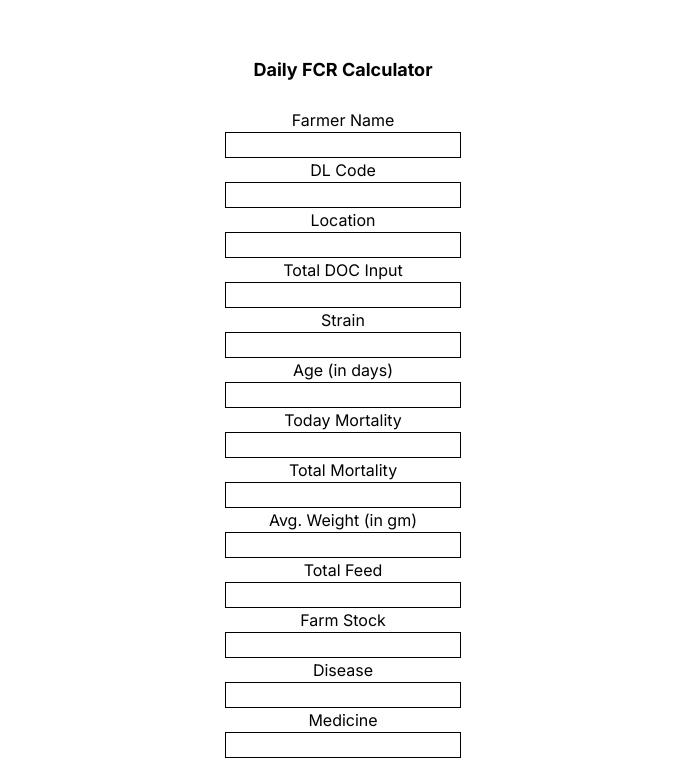
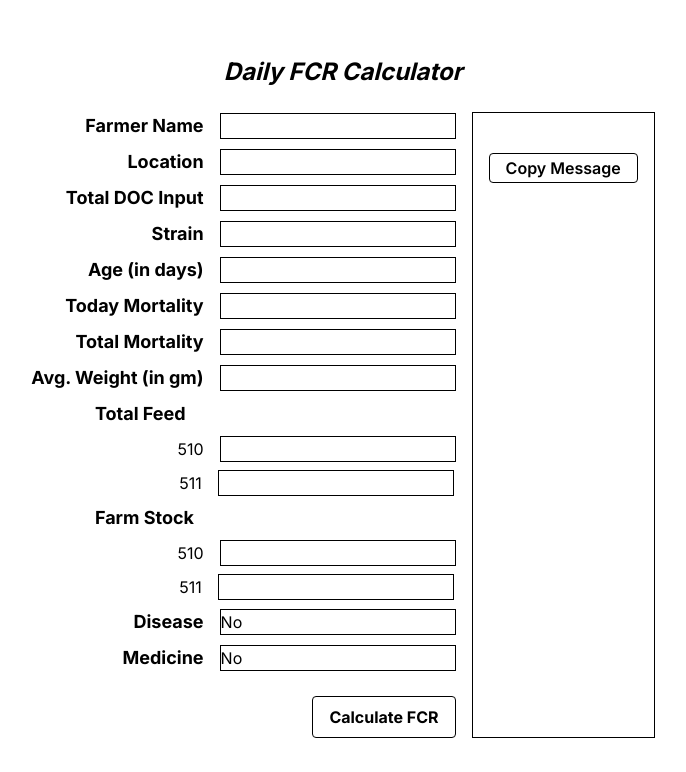
Before and after one commit to bayezid-hossain/daily-fcr, a Next.js app: page / in a window 1280 px wide. Shown: the top 772 px of the page, without its empty margins (297-983 px from the left). Built offline with nearby package versions, Linux system fonts and the light colour scheme.

Commit message:
finalized

```diff
--- a/src/app/components/standardTable.tsx
+++ b/src/app/components/standardTable.tsx
@@ -4,11 +4,11 @@ const StandardTable = () => {
   return (
     <div>
       {' '}
-      <div className="flex-col mb-12 text-center">
+      <div className="flex-col mb-12 text-center justify-start">
         <h1 className="bg-black text-black font-bold text-lg px-4 py-2 mb-4 mr-8 lg:mr-0">
           Standard Data
         </h1>
-        <div className="flex flex-row items-center justify-center lg:flex-col">
+        <div className="flex flex-row items-start justify-center lg:flex-col">
           <table className="border-collapse border border-gray-800 text-sm mr-8 lg:mt-4 lg:mr-0">
             <thead className="text-black">
               <tr className="text-black">
--- a/src/app/page.tsx
+++ b/src/app/page.tsx
@@ -1,6 +1,7 @@
 'use client';
 
 import Image from 'next/image';
+import copy from 'clipboard-copy';
 const data = [
   { age: 1, weight: 61, fcr: 0.207 },
   { age: 2, weight: 79, fcr: 0.37 },
@@ -38,12 +39,6 @@ const data = [
 import React, { useState } from 'react';
 import StandardTable from './components/standardTable';
 
-const calculateFCR = (totalFeed: number, avgWeight: number): number => {
-  // Calculate FCR using the formula
-  // FCR = Total Feed / (Total Weight Gain)
-  return totalFeed / avgWeight;
-};
-
 export default function Home() {
   const [formData, setFormData] = useState({
     farmerName: '',
@@ -56,37 +51,92 @@ export default function Home() {
     totalMortality: '',
     avgWeight: '',
     totalFeed: '',
+    totalFeed510: '',
+    totalFeed511: '',
+    farmStock510: '',
+    farmStock511: '',
     farmStock: '',
-    disease: '',
-    medicine: '',
+    disease: 'No',
+    medicine: 'No',
   });
+  const [msgData, setMsgData] = useState('');
   const handleChange = (e: React.ChangeEvent<HTMLInputElement>): void => {
     const { name, value } = e.target;
     setFormData({ ...formData, [name]: value });
+  };
+
+  const calculateFCR = (
+    totalFeed: number,
+    avgWeight: number,
+    totalDOCInput: number
+  ): number => {
+    // Calculate FCR using the formula
+    // FCR = Total Feed / (Total Weight Gain)
+    const fcr = (totalDOCInput * (avgWeight / 1000)) / (totalFeed * 50);
+    const currentDate = new Date();
+
+    const day = String(currentDate.getDate()).padStart(2, '0');
+    const month = String(currentDate.getMonth() + 1).padStart(2, '0');
+    const year = String(currentDate.getFullYear()).slice(2);
+    const formattedDate = `${day}.${month}.${year}`;
+    const weight = data.find(
+      (item) => item.age == Number(formData.age)
+    )?.weight;
+    const msg = `\n
+    Date: ${formattedDate}\n
+    Farmer: ${formData.farmerName}\n
+    Location: ${formData.location}\n
+    Total DOC Input: ${formData.totalDOCInput}\n
+    Strain: ${formData.strain}\n
+    Age: ${formData.age} days \n\n
+    Today Mortality:${formData.todayMortality}\n
+    Total Mortality: ${formData.totalMortality}\n
+    Avg. Wt: ${formData.avgWeight} gm \n
+    Std. Wt: ${weight} gm\n
+    FCR: ${fcr}\n
+    Std FCR: ${data.find((item) => item.age == Number(formData.age))?.fcr}\n
+    \n
+    Feed: ${totalFeed} Bags Running\n
+    510: ${formData.totalFeed510}\n
+    511: ${formData.totalFeed511}\n\n
+    Farm Stock: \n
+    510: ${formData.farmStock510} Bags\n
+    511: ${formData.farmStock511} Bags\n
+    \n
+    Disease: ${formData.disease}\n
+    Medicine: ${formData.medicine}
+    `;
+    setMsgData(msg);
+    return fcr;
+  };
+  const handleCopy = async () => {
+    await copy(msgData);
+    alert('Message copied to clipboard!');
   };
 
   const handleSubmit = (e: React.FormEvent): void => {
     e.preventDefault();
     // Calculate FCR
     const fcr = calculateFCR(
-      Number(formData.totalFeed),
-      Number(formData.avgWeight)
+      Number(formData.totalFeed510) + Number(formData.totalFeed511) + 1,
+      Number(formData.avgWeight),
+      Number(formData.totalDOCInput) - Number(formData.totalMortality)
     );
-    alert(`FCR: ${fcr}`);
   };
   return (
     <main className="bg-white flex min-h-screen items-center justify-center p-12 flex-col">
       <div className="flex flex-col items-center mb-12">
-        <h1 className="bg-black text-black font-bold text-lg px-4 py-2 mb-4">
+        <h1 className="bg-black text-black font-bold text-2xl italic px-4 py-2 mb-4">
           Daily FCR Calculator
         </h1>
         <div>
-          <div className="flex flex-col mb-4">
+          <div className="flex flex-row mb-4 gap-x-4">
             <form
               onSubmit={handleSubmit}
-              className="flex flex-col items-center text-black"
+              className="flex flex-col items-end text-black gap-y-2"
             >
-              <label htmlFor="farmerName">Farmer Name</label>
+              <div className="flex flex-row justify-center items-center gap-x-4">
+                <label className="font-bold text-lg">Farmer Name</label>
                 <input
                   type="text"
                   id="farmerName"
@@ -95,18 +145,9 @@ export default function Home() {
                   onChange={handleChange}
                   className="border border-black"
                 />
-
-              <label htmlFor="dlCode">DL Code</label>
-              <input
-                type="text"
-                id="dlCode"
-                name="dlCode"
-                value={formData.dlCode}
-                onChange={handleChange}
-                className="border border-black"
-              />
-
-              <label htmlFor="location">Location</label>
+              </div>
+              <div className="flex flex-row justify-center items-center gap-x-4">
+                <label className="font-bold text-lg">Location</label>
                 <input
                   type="text"
                   id="location"
@@ -115,18 +156,20 @@ export default function Home() {
                   onChange={handleChange}
                   className="border border-black"
                 />
-
-              <label htmlFor="totalDOCInput">Total DOC Input</label>
+              </div>
+              <div className="flex flex-row justify-center items-center gap-x-4">
+                <label className="font-bold text-lg">Total DOC Input</label>
                 <input
-                type="text"
+                  type="number"
                   id="totalDOCInput"
                   name="totalDOCInput"
                   value={formData.totalDOCInput}
                   onChange={handleChange}
                   className="border border-black"
                 />
-
-              <label htmlFor="strain">Strain</label>
+              </div>
+              <div className="flex flex-row justify-center items-center gap-x-4">
+                <label className="font-bold text-lg">Strain</label>
                 <input
                   type="text"
                   id="strain"
@@ -135,68 +178,109 @@ export default function Home() {
                   onChange={handleChange}
                   className="border border-black"
                 />
-
-              <label htmlFor="age">Age (in days)</label>
+              </div>
+              <div className="flex flex-row justify-center items-center gap-x-4">
+                <label className="font-bold text-lg">Age (in days)</label>
                 <input
-                type="text"
+                  type="number"
                   id="age"
                   name="age"
                   value={formData.age}
                   onChange={handleChange}
                   className="border border-black"
                 />
-
-              <label htmlFor="todayMortality">Today Mortality</label>
+              </div>
+              <div className="flex flex-row justify-center items-center gap-x-4">
+                <label className="font-bold text-lg">Today Mortality</label>
                 <input
-                type="text"
+                  type="number"
                   id="todayMortality"
                   name="todayMortality"
                   value={formData.todayMortality}
                   onChange={handleChange}
                   className="border border-black"
                 />
-
-              <label htmlFor="totalMortality">Total Mortality</label>
+              </div>
+              <div className="flex flex-row justify-center items-center gap-x-4">
+                <label className="font-bold text-lg">Total Mortality</label>
                 <input
-                type="text"
+                  type="number"
                   id="totalMortality"
                   name="totalMortality"
                   value={formData.totalMortality}
                   onChange={handleChange}
                   className="border border-black"
                 />
-
-              <label htmlFor="avgWeight">Avg. Weight (in gm)</label>
+              </div>
+              <div className="flex flex-row justify-center items-center gap-x-4">
+                <label className="font-bold text-lg">Avg. Weight (in gm)</label>
                 <input
-                type="text"
+                  type="number"
                   id="avgWeight"
                   name="avgWeight"
                   value={formData.avgWeight}
                   onChange={handleChange}
                   className="border border-black"
                 />
-
-              <label htmlFor="totalFeed">Total Feed</label>
+              </div>{' '}
+              <label className="w-full flex pl-[15%] font-bold text-lg">
+                Total Feed
+              </label>
+              <div className="flex flex-col justify-center items-center gap-y-2 ">
+                <div className="flex flex-row justify-center items-center gap-x-4">
+                  <label>510</label>
                   <input
-                type="text"
-                id="totalFeed"
-                name="totalFeed"
-                value={formData.totalFeed}
+                    type="number"
+                    id="totalFeed510"
+                    name="totalFeed510"
+                    value={formData.totalFeed510}
                     onChange={handleChange}
                     className="border border-black"
                   />
-
-              <label htmlFor="farmStock">Farm Stock</label>
+                </div>
+                <div className="flex flex-row justify-center items-center gap-x-4">
+                  <label>511</label>
                   <input
-                type="text"
-                id="farmStock"
-                name="farmStock"
-                value={formData.farmStock}
+                    type="number"
+                    id="totalFeed511"
+                    name="totalFeed511"
+                    value={formData.totalFeed511}
                     onChange={handleChange}
                     className="border border-black"
                   />
-
-              <label htmlFor="disease">Disease</label>
+                </div>
+              </div>
+              <label className="w-full flex pl-[15%] font-bold text-lg">
+                Farm Stock
+              </label>
+              <div className="flex flex-row justify-center items-center gap-x-4">
+                <div className="flex flex-col justify-center items-center gap-y-2">
+                  <div className="flex flex-row justify-center items-center gap-x-4">
+                    <label>510</label>
+                    <input
+                      type="number"
+                      id="farmStock510"
+                      name="farmStock510"
+                      value={formData.farmStock510}
+                      onChange={handleChange}
+                      className="border border-black"
+                    />
+                  </div>
+                  <div className="flex flex-row justify-center items-center gap-x-4">
+                    <label>511</label>
+                    <input
+                      type="number"
+                      id="farmStock511"
+                      name="farmStock511"
+                      value={formData.farmStock511}
+                      onChange={handleChange}
+                      className="border border-black"
+                    />
+                  </div>
+                </div>
+              </div>
+              <div className="flex flex-row justify-center items-center gap-x-4">
+                <label className="font-bold text-lg">Disease</label>
                 <input
                   type="text"
                   id="disease"
@@ -205,8 +289,9 @@ export default function Home() {
                   onChange={handleChange}
                   className="border border-black"
                 />
-
-              <label htmlFor="medicine">Medicine</label>
+              </div>
+              <div className="flex flex-row justify-center items-center gap-x-4">
+                <label className="font-bold text-lg">Medicine</label>
                 <input
                   type="text"
                   id="medicine"
@@ -215,14 +300,23 @@ export default function Home() {
                   onChange={handleChange}
                   className="border border-black"
                 />
-
+              </div>
               <button
                 type="submit"
                 className="bg-blue-500 font-bold px-4 py-2 mt-4 rounded border border-black text-black"
               >
                 Calculate FCR
               </button>
-            </form>
+            </form>{' '}
+            <div className="text-black whitespace-break-spaces leading-[.75] border border-black p-4">
+              {msgData}
+              <button
+                onClick={handleCopy}
+                className="bg-blue-500 text-black font-semibold  px-4 py-2 mt-6 border border-black rounded"
+              >
+                Copy Message
+              </button>
+            </div>
           </div>
         </div>
       </div>
```
Also changed, not shown: package.json (+6 -5 lines), 1 other file (tests, documents, lock files or other folders). Lines whose indentation alone changed are shown as unchanged.
